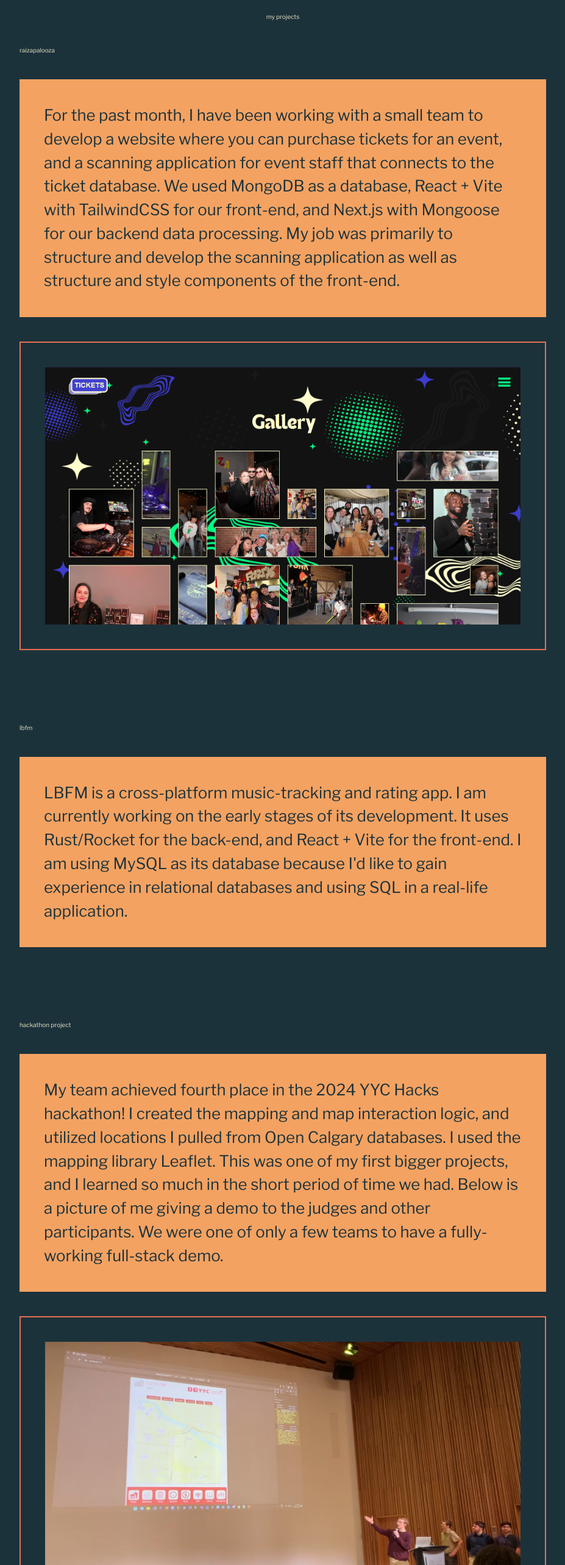
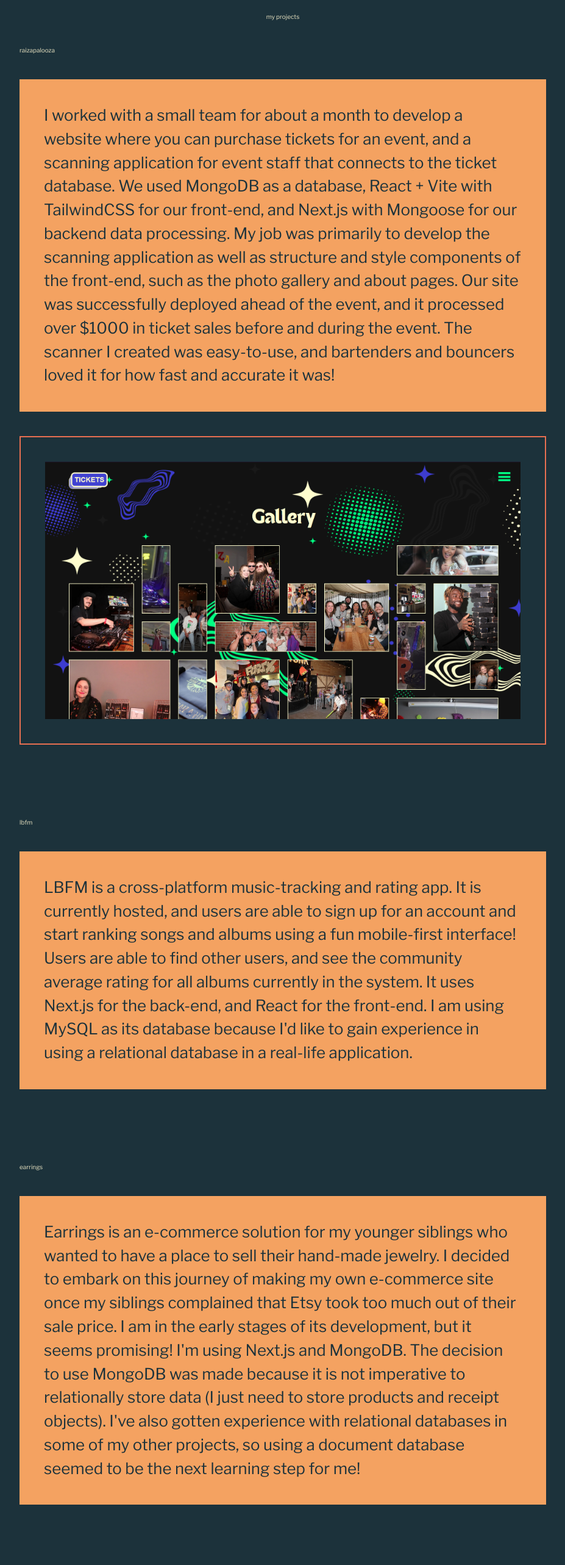
Before and after one commit to jovielarue/portfolio, a React (Vite) app: page /projects in a window 1280 px wide. Shown: the part 140-2706 px from the top of the page at 61% size, without its empty margins (176-1103 px from the left). Built offline with nearby package versions, Linux system fonts and the light colour scheme; a web font is replaced by a local one.

Commit message:
updating project information

```diff
--- a/src/components/Abilities.jsx
+++ b/src/components/Abilities.jsx
@@ -6,20 +6,12 @@ export default function Abilities() {
           <h2>stuff i'm good at:</h2>
           <h3>react.js</h3>
           <h3>next.js</h3>
-          <h3>leaflet.js</h3>
+          <h3>tailwindcss</h3>
           <h3>mongoDB</h3>
           <h3>c#/.net</h3>
           <h3>git</h3>
           <h3>linux</h3>
         </div>
-        <div className="abilities">
-          <h2>stuff i'm learning:</h2>
-          <h3>rust</h3>
-          <h3>rocket</h3>
-          <h3>typescript</h3>
-          <h3>mySQL</h3>
-          <h3>tailwindcss</h3>
-        </div>
       </div>
     </>
   );
--- a/src/components/About.jsx
+++ b/src/components/About.jsx
@@ -14,7 +14,7 @@ export default function About() {
         <div className="upto-body">
           <p>i'm currently working on <Link to='/projects'>several side-projects</Link>.</p>
           <p>one is an entry system for a local business that i am developing alongside a small team that utilizes react, next.js, and vercel.</p>
-          <p>another is a full-stack application using rust, rocket, and react.</p>
+          <p>another is a full-stack application using next.js.</p>
         </div>
       </div>
     </>
--- a/src/components/Header.jsx
+++ b/src/components/Header.jsx
@@ -9,7 +9,7 @@ export default function Header(props) {
         <nav className="header-nav">
           <div className="nav-item"><Link to="/">home</Link></div>
           <div className="nav-item"><Link to="/resume">resume</Link></div>
-          <div className="nav-item"><a href="https://github.com/joshlarue">github</a></div>
+          <div className="nav-item"><a href="https://github.com/joshlarue" target={"_blank"} rel={"noreferrer"}>github</a></div>
           <div className="nav-item"><Link to="/projects">projects</Link></div>
           <div className="nav-item"><Link to="/contact">contact</Link></div>
         </nav>
--- a/src/components/Projects.jsx
+++ b/src/components/Projects.jsx
@@ -10,33 +10,56 @@ export default function Projects() {
             <div className="project">
                 <h2>raizapalooza</h2>
                 <div className='project-description'>
-            <p>For the past month, I have been working with a small team to develop a <a href='https://raizapalooza.com'>website</a> where you can purchase tickets for an event, and a scanning application for event staff that connects to the ticket database.
-We used MongoDB as a database, React + Vite with TailwindCSS for our front-end, and Next.js with Mongoose for our backend data processing.
-My job was primarily to structure and develop the scanning application as well as structure and style components of the front-end.</p>
+                    <p>I worked with a small team for about a month to develop a <a
+                        href='https://raizapalooza.com' target={"_blank"} rel={"noreferrer"}>website</a> where you can purchase tickets for an event, and a
+                        scanning application for event staff that connects to the ticket database.
+                        We used MongoDB as a database, React + Vite with TailwindCSS for our front-end, and Next.js with
+                        Mongoose for our backend data processing.
+                        My job was primarily to develop the scanning application as well as structure and style
+                        components of the front-end, such as the photo gallery and about pages.
+                    Our site was successfully deployed ahead of the event, and it processed over $1000 in ticket sales before and during the event. The scanner I created
+                        was easy-to-use, and bartenders and bouncers loved it for how fast and accurate it was!</p>
                     <div className="project-image">
-              <img src={raizapaloozaImg} alt="raizapalooza website layout" />
+                        <img src={raizapaloozaImg} alt="raizapalooza website layout"/>
                     </div>
                 </div>
             </div>
             <div className="project">
                 <h2>lbfm</h2>
                 <div className='project-description'>
-            <p>LBFM is a cross-platform music-tracking and rating app. I am currently working on the early stages of its development. It uses Rust/Rocket for the back-end,
-            and React + Vite for the front-end. I am using MySQL as its database because I'd like to gain
-            experience in relational databases and using SQL in a real-life application. </p>
+                    <p>LBFM is a cross-platform <a href={"https://lbfm.jahsauce.cloud"} target={"_blank"} rel={"noreferrer"}>music-tracking and rating
+                        app</a>. It is currently hosted, and users are able to sign up for an account and start
+                        ranking songs and albums using a fun mobile-first interface! Users are able to find other users,
+                        and see the community average rating for all albums currently in the system. It uses Next.js for
+                        the back-end,
+                        and React for the front-end. I am using MySQL as its database because I'd like to gain
+                        experience in using a relational database in a real-life application. </p>
+                </div>
+            </div>
+            <div className="project">
+                <h2>earrings</h2>
+                <div className='project-description'>
+                    <p>Earrings is an e-commerce solution for my younger siblings who wanted to have a place to sell their hand-made jewelry. I decided to embark on this journey of making my own
+                    e-commerce site once my siblings complained that Etsy took too much out of their sale price. I am in the early stages of its development, but it seems promising! I'm
+                    using Next.js and MongoDB. The decision to use MongoDB was made because it is not imperative to relationally store data (I just need to store products and receipt objects).
+                    I've also gotten experience with relational databases in some of my other projects, so using a document database seemed to be the next learning step for me! </p>
                 </div>
             </div>
             <div className="project">
                 <h2>hackathon project</h2>
                 <div className='project-description'>
-            <p>My team achieved fourth place in the 2024 YYC Hacks hackathon! I created the mapping and map interaction logic,
-              and utilized locations I pulled from <a href='https://data.calgary.ca'>Open Calgary databases</a>. I used the mapping
-              library <a href='https://leafletjs.com/'>Leaflet</a>. This was one of my first
-              bigger projects, and I learned so much in the short period of time we had. Below is a picture of me giving a
-              demo to the judges and other participants. We were one of only a few teams to have a fully-working full-stack demo.
+                    <p>My team achieved fourth place in the 2024 YYC Hacks hackathon! I created the mapping and map
+                        interaction logic,
+                        and utilized locations I pulled from <a href='https://data.calgary.ca' target={"_blank"} rel={"noreferrer"}>Open Calgary
+                            databases</a>. I used the mapping
+                        library <a href='https://leafletjs.com/' target={"_blank"} rel={"noreferrer"}>Leaflet</a>. This was one of my first
+                        bigger projects, and I learned so much in the short period of time we had. Below is a picture of
+                        me giving a
+                        demo to the judges and other participants. We were one of only a few teams to have a
+                        fully-working full-stack demo.
                     </p>
                     <div className="project-image">
-              <img src={yycioskImg} alt="yyciosk hackathon presentation" />
+                        <img src={yycioskImg} alt="yyciosk hackathon presentation"/>
                     </div>
                 </div>
             </div>
--- a/tailwind.config.js
+++ b/tailwind.config.js
@@ -2,7 +2,15 @@
 export default {
   content: ["./src/**/**.{js,jsx,ts,tsx}"],
   theme: {
-    extend: {},
+    extend: {
+      colors: {
+        "base": "#1c323b",
+        "light": "#ece6c4",
+        "accent1": "#f4a261",
+        "accent2": "#e76f51",
+        "primary": "#4de9d7"
+      }
+    },
   },
   plugins: [],
 }
```
Lines whose indentation alone changed are shown as unchanged.
